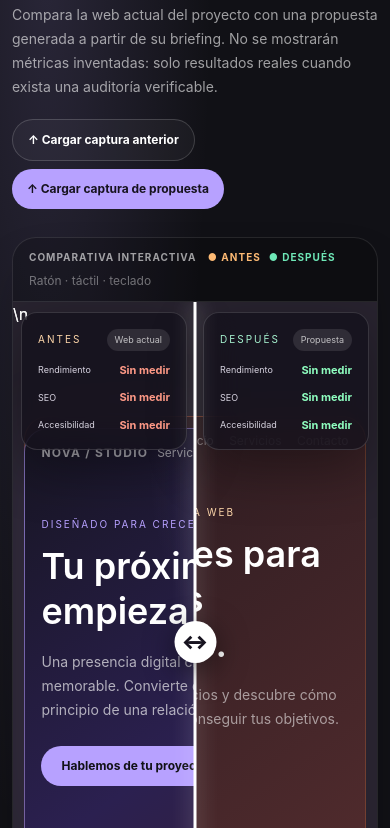
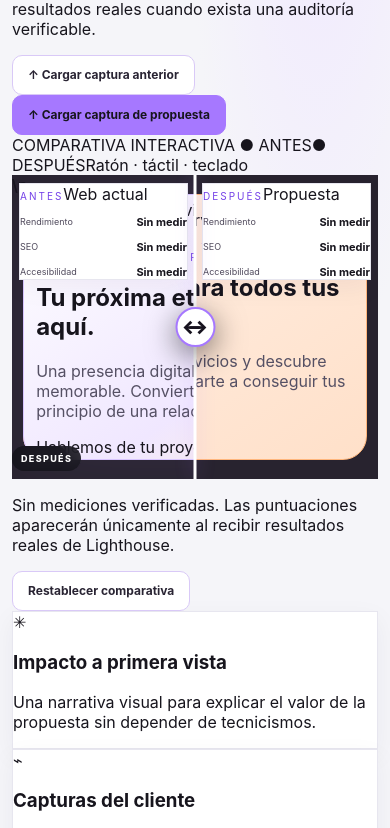
Before and after one commit to papelegruba-ppb/AGENCY-AI-OS, a plain HTML site: page demo-impacto.html in a window 390 px wide. Shown: the part 212-1040 px from the top of the page. Drawn offline with nearby package versions, Linux system fonts and the light colour scheme.

Commit message:
Fix impact comparison contrast, responsive sizing and workspace theme

```diff
--- a/demo-impacto.html
+++ b/demo-impacto.html
@@ -8,8 +8,6 @@
   <meta property="og:title" content="Agency AI OS — Demo Impacto">
   <meta property="og:description" content="Compara la experiencia anterior con una nueva propuesta digital.">
   <title>Demo Impacto · Agency AI OS</title>
-  <script src="https://cdn.tailwindcss.com"></script>
-  <script>tailwind.config={theme:{extend:{colors:{ink:"#111116",lilac:"#B7A1FF",tangerine:"#FF8A4C",lemon:"#FFE66D"}}}};</script>
   <style>
     :root{color-scheme:dark;--ink:#111116;--lilac:#b7a1ff;--orange:#ff8a4c;--green:#63f0a7}
     *{box-sizing:border-box}body{margin:0;background:radial-gradient(ellipse at 12% 8%,#b7a1ff25,transparent 34%),radial-gradient(ellipse at 88% 90%,#ff8a4c1b,transparent 32%),var(--ink);color:#fff;font-family:Inter,ui-sans-serif,system-ui,-apple-system,BlinkMacSystemFont,"Segoe UI",sans-serif}
@@ -35,7 +33,35 @@
     .upload{cursor:pointer}.upload input{display:none}
     @media(max-width:640px){.stage{height:680px;min-height:680px}.metrics{top:10px;width:calc(50% - 16px)}.metrics.before{left:8px}.metrics.after{right:8px}.metrics .glass{padding:10px!important}.metric{font-size:9px;gap:5px}.metric strong{font-size:11px}.mock{width:98%;min-height:310px;padding:1rem}.layer-inner{padding:.5rem}.knob{width:42px;height:42px}.pill-label{bottom:10px}}
     @media(prefers-reduced-motion:reduce){*,*::before,*::after{transition:none!important;scroll-behavior:auto!important}}
-  </style>
+
+    /* Agency AI OS shared light workspace theme and contrast fixes */
+    :root{color-scheme:light;--ink:#f5f5f9;--lilac:#a678ff;--orange:#ff8a35;--green:#21885c}
+    body{background:radial-gradient(ellipse at 82% 0,#f0e8ff 0,transparent 30%),#f5f5f9!important;color:#17151d!important}
+    .glass{background:#fff;border:1px solid #e7e6ef;box-shadow:0 8px 24px #28173e0d;backdrop-filter:none}
+    .btn{appearance:none;min-height:40px;border:1px solid #ded6ed;border-radius:10px;background:#fff;color:#292433!important;padding:10px 15px;font:700 12px/1.3 Inter,ui-sans-serif,system-ui,sans-serif;text-shadow:none;opacity:1}
+    .btn.primary{background:#a678ff!important;border-color:#a678ff!important;color:#17151d!important}
+    .btn.secondary{background:#fff!important;border-color:#d9c9f7!important;color:#292433!important}
+    .btn:focus-visible{outline:3px solid #8a5af1;outline-offset:3px}
+    .tag,.eyebrow{color:#7542e8}
+    .metrics{width:min(230px,calc(50% - 24px))}
+    .metric{color:#514b5d}
+    .metric strong{color:#17151d}
+    .badge{color:#696777}
+    .stage{height:clamp(300px,55vw,620px);min-height:0;max-height:620px;overflow:hidden}
+    .layer-inner{padding:clamp(8px,2vw,24px)}
+    .mock{width:min(680px,94%);min-height:0;max-height:90%;overflow:auto;padding:clamp(14px,3vw,32px)}
+    .mock-before{background:linear-gradient(145deg,#fff0e6,#ffe0c9);border-color:#ffb67c}
+    .mock-after{background:radial-gradient(ellipse at 90% 10%,#a678ff24,transparent 42%),linear-gradient(145deg,#fff,#f0e7ff 65%,#fff0dc);border-color:#d8c5ff}
+    .mock p{color:#555064}
+    .mock .eyebrow{color:#7542e8}
+    .pill-label{color:#fff;background:#17151ddd}
+    .split{background:#fff;box-shadow:0 0 18px #a678ff55}
+    .knob{border:2px solid #a678ff}
+    main{max-width:1440px;margin:0 auto;padding-left:clamp(12px,2.5vw,32px)!important;padding-right:clamp(12px,2.5vw,32px)!important}
+    .stage-wrap{min-width:0;max-width:100%}
+    img,iframe{max-width:100%}
+    @media(max-width:640px){.stage{height:clamp(270px,78vw,430px);max-height:430px}.metrics{top:8px;width:calc(50% - 14px)}.metrics.before{left:7px}.metrics.after{right:7px}.metrics .glass{padding:8px!important}.metric{font-size:9px;gap:5px}.metric strong{font-size:11px}.mock{width:96%;padding:12px}.layer-inner{padding:4px}.knob{width:40px;height:40px}.pill-label{bottom:8px;font-size:9px;padding:7px 9px}}
+</style>
 </head>
 <body>
   <header class="mx-auto flex max-w-7xl items-center justify-between gap-3 px-4 py-5 md:px-8">
@@ -64,7 +90,7 @@
         <div class="split" id="split" aria-hidden="true"><div class="knob">↔</div></div><input id="range" class="range" type="range" min="0" max="100" value="50" aria-label="Comparar la versión anterior con la nueva">
         <span class="pill-label left-4">ANTES</span><span class="pill-label right-4">DESPUÉS</span>
       </div>
-      <div class="flex flex-col gap-3 border-t border-white/10 p-4 md:flex-row md:items-center md:justify-between md:px-6"><p id="status" class="max-w-3xl text-xs leading-5 text-white/45" aria-live="polite">Sin mediciones verificadas. Las puntuaciones aparecerán únicamente al recibir resultados reales de Lighthouse.</p><button id="reset" class="btn secondary">Restablecer comparativa</button></div>
+      <div class="flex flex-col gap-3 border-t border-white/10 p-4 md:flex-row md:items-center md:justify-between md:px-6"><p id="status" class="max-w-3xl text-xs leading-5 text-white/45" aria-live="polite">Sin mediciones verificadas. Las puntuaciones aparecerán únicamente al recibir resultados reales de Lighthouse.</p><button id="reset" class="btn secondary" type="button">Restablecer comparativa</button></div>
     </section>
     <section class="mt-6 grid gap-3 md:grid-cols-3"><article class="glass rounded-2xl p-5"><span class="text-2xl text-lilac">✳</span><h3 class="mt-3 font-semibold">Impacto a primera vista</h3><p class="mt-2 text-sm leading-6 text-white/55">Una narrativa visual para explicar el valor de la propuesta sin depender de tecnicismos.</p></article><article class="glass rounded-2xl p-5"><span class="text-2xl text-orange-300">⌁</span><h3 class="mt-3 font-semibold">Capturas del cliente</h3><p class="mt-2 text-sm leading-6 text-white/55">Las imágenes se cargan localmente en el navegador y no se suben a ningún servidor.</p></article><article class="glass rounded-2xl p-5"><span class="text-2xl text-emerald-300">◎</span><h3 class="mt-3 font-semibold">Lista para personalizar</h3><p class="mt-2 text-sm leading-6 text-white/55">Un único HTML, adaptable a móvil y con estilos y lógica propios del módulo.</p></article></section>
     <p class="mx-auto mt-7 max-w-3xl text-center text-xs leading-5 text-white/35">Las vistas previas muestran la web existente y una propuesta de diseño. Las métricas se mantienen como «Sin medir» hasta disponer de mediciones Lighthouse reales para ambas versiones.</p>
```
